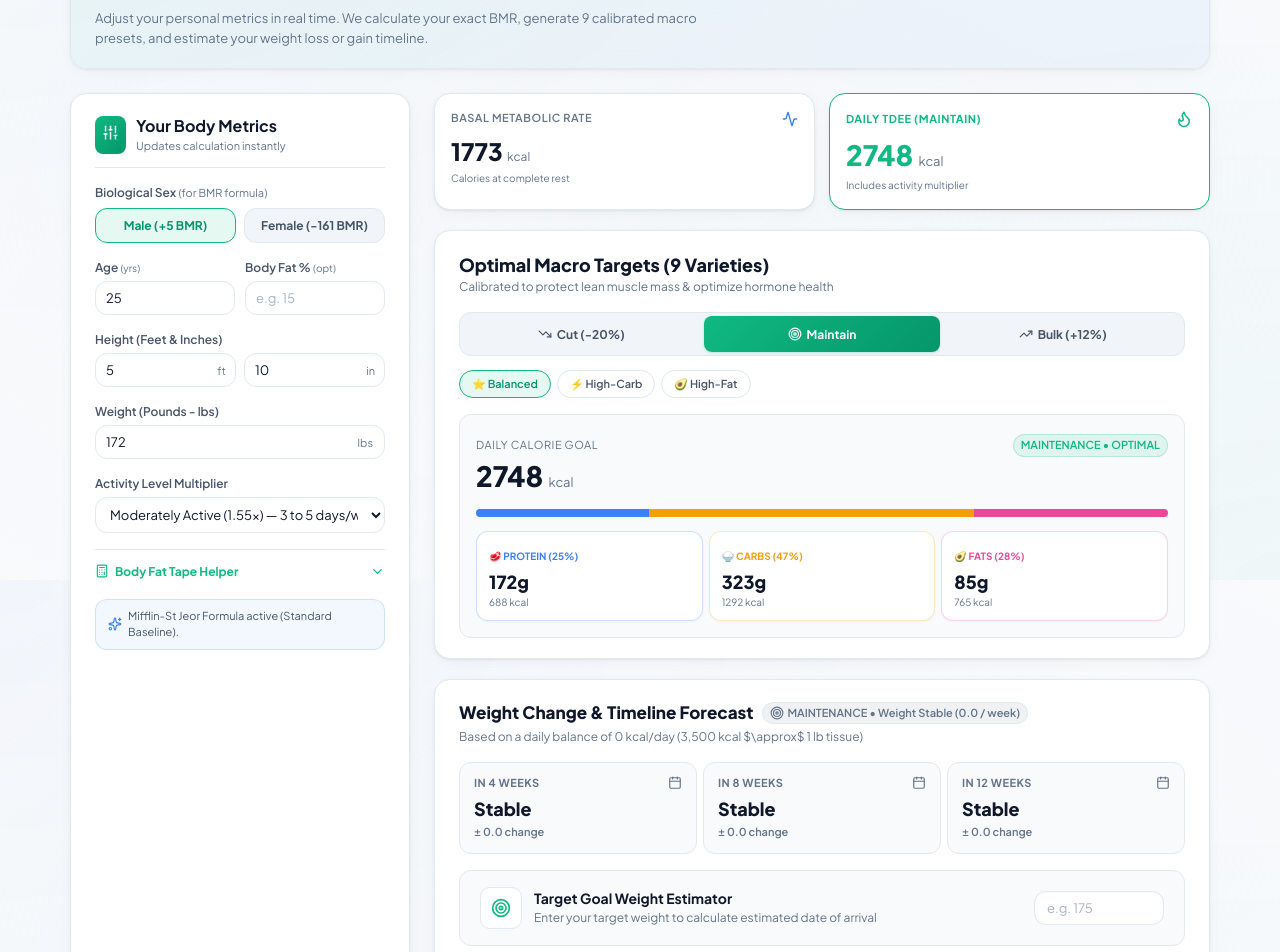
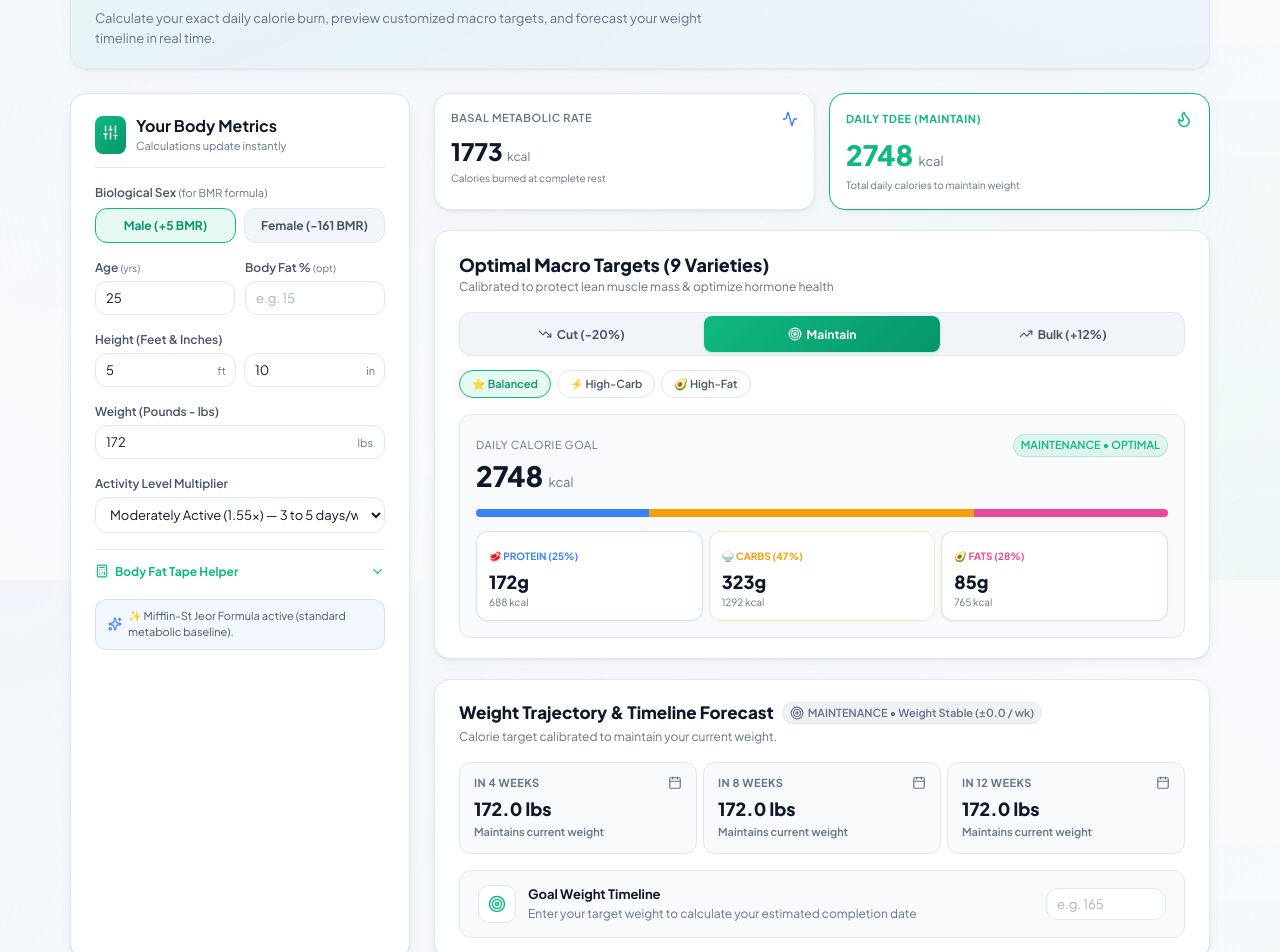
Before and after one commit to Retrofitt/MacroApp, a React (Vite) app in the folder client/: page / in a window 1280 px wide. Shown: the part 220-1172 px from the top of the page. Built offline with nearby package versions, Linux system fonts and the light colour scheme; no server answers.

Commit message:
refactor: polish UX copy, timeline descriptions, and metric subtitles for seamless user experience

```diff
--- a/client/src/components/LiveTDEECalculator.tsx
+++ b/client/src/components/LiveTDEECalculator.tsx
@@ -180,7 +180,7 @@ export const LiveTDEECalculator: React.FC<LiveTDEECalculatorProps> = ({
             Calculate Your Total Daily Energy Expenditure (TDEE)
           </h1>
           <p style={{ color: 'var(--text-muted)', fontSize: '13px', lineHeight: '1.5' }}>
-            Adjust your personal metrics in real time. We calculate your exact BMR, generate 9 calibrated macro presets, and estimate your weight loss or gain timeline.
+            Calculate your exact daily calorie burn, preview customized macro targets, and forecast your weight timeline in real time.
           </p>
         </div>
 
@@ -211,7 +211,7 @@ export const LiveTDEECalculator: React.FC<LiveTDEECalculatorProps> = ({
             </div>
             <div>
               <h2 style={{ fontSize: '16px', fontWeight: '700', color: 'var(--text-main)' }}>Your Body Metrics</h2>
-              <p style={{ fontSize: '11px', color: 'var(--text-muted)' }}>Updates calculation instantly</p>
+              <p style={{ fontSize: '11px', color: 'var(--text-muted)' }}>Calculations update instantly</p>
             </div>
           </div>
 
@@ -430,7 +430,7 @@ export const LiveTDEECalculator: React.FC<LiveTDEECalculatorProps> = ({
               {showAdvanced && (
                 <div style={{ marginTop: '10px', display: 'flex', flexDirection: 'column', gap: '10px', background: 'var(--bg-primary)', padding: '12px', borderRadius: 'var(--radius-md)', border: '1px solid var(--border-light)' }}>
                   <div style={{ fontSize: '11px', color: 'var(--text-muted)' }}>
-                    Estimate body fat via <strong>US Navy Tape Equation</strong>:
+                    Measure your neck & waist to estimate your body fat % (US Navy equation):
                   </div>
 
                   <div style={{ display: 'grid', gridTemplateColumns: sex === 'female' ? '1fr 1fr 1fr' : '1fr 1fr', gap: '6px' }}>
@@ -494,7 +494,7 @@ export const LiveTDEECalculator: React.FC<LiveTDEECalculatorProps> = ({
               )}
             </div>
 
-            {/* Formula Status Indicator */}
+            {/* Formula Status Callout */}
             <div
               style={{
                 padding: '8px 12px',
@@ -511,8 +511,8 @@ export const LiveTDEECalculator: React.FC<LiveTDEECalculatorProps> = ({
               <Sparkles size={14} style={{ color: 'var(--macro-protein)', flexShrink: 0 }} />
               <span>
                 {tdeeResult.formulaUsed === 'katch_mcardle'
-                  ? 'Katch-McArdle Formula active (Lean Body Mass).'
-                  : 'Mifflin-St Jeor Formula active (Standard Baseline).'}
+                  ? '⚡ Katch-McArdle Formula active (calibrated with Lean Body Mass).'
+                  : '✨ Mifflin-St Jeor Formula active (standard metabolic baseline).'}
               </span>
             </div>
           </div>
@@ -533,7 +533,7 @@ export const LiveTDEECalculator: React.FC<LiveTDEECalculatorProps> = ({
                 {tdeeResult.bmr} <span style={{ fontSize: '12px', color: 'var(--text-muted)', fontWeight: '400' }}>kcal</span>
               </div>
               <div style={{ fontSize: '10px', color: 'var(--text-muted)', marginTop: '2px' }}>
-                Calories at complete rest
+                Calories burned at complete rest
               </div>
             </div>
 
@@ -548,7 +548,7 @@ export const LiveTDEECalculator: React.FC<LiveTDEECalculatorProps> = ({
                 {tdeeResult.tdee} <span style={{ fontSize: '13px', color: 'var(--text-muted)', fontWeight: '400' }}>kcal</span>
               </div>
               <div style={{ fontSize: '10px', color: 'var(--text-muted)', marginTop: '2px' }}>
-                Includes activity multiplier
+                Total daily calories to maintain weight
               </div>
             </div>
 
--- a/client/src/components/TDEECalculatorView.tsx
+++ b/client/src/components/TDEECalculatorView.tsx
@@ -41,7 +41,7 @@ export const TDEECalculatorView: React.FC<TDEECalculatorViewProps> = ({
             {tdeeResult.bmr} <span style={{ fontSize: '12px', color: 'var(--text-muted)', fontWeight: '400' }}>kcal</span>
           </div>
           <div style={{ fontSize: '10px', color: 'var(--text-muted)', marginTop: '2px' }}>
-            Formula: {tdeeResult.formulaUsed === 'katch_mcardle' ? 'Katch-McArdle' : 'Mifflin-St Jeor'}
+            Calories burned at complete rest
           </div>
         </div>
 
@@ -56,7 +56,7 @@ export const TDEECalculatorView: React.FC<TDEECalculatorViewProps> = ({
             {tdeeResult.tdee} <span style={{ fontSize: '13px', color: 'var(--text-muted)', fontWeight: '400' }}>kcal</span>
           </div>
           <div style={{ fontSize: '10px', color: 'var(--text-muted)', marginTop: '2px' }}>
-            Includes activity multiplier
+            Total daily calories to maintain weight
           </div>
         </div>
 
@@ -82,9 +82,9 @@ export const TDEECalculatorView: React.FC<TDEECalculatorViewProps> = ({
       <div className="glass-card responsive-card-padding">
         <div style={{ display: 'flex', justifyContent: 'space-between', alignItems: 'center', flexWrap: 'wrap', gap: '12px', marginBottom: '16px' }}>
           <div>
-            <h2 style={{ fontSize: '18px', fontWeight: '800', color: 'var(--text-main)' }}>Optimal Macro Presets (9 Varieties)</h2>
+            <h2 style={{ fontSize: '18px', fontWeight: '800', color: 'var(--text-main)' }}>Optimal Macro Targets (9 Varieties)</h2>
             <p style={{ color: 'var(--text-muted)', fontSize: '12px' }}>
-              Scientifically calibrated for muscle preservation and metabolic health
+              Calibrated to protect lean muscle mass & optimize energy
             </p>
           </div>
 
--- a/client/src/components/WeightForecastCard.tsx
+++ b/client/src/components/WeightForecastCard.tsx
@@ -35,6 +35,12 @@ export const WeightForecastCard: React.FC<WeightForecastCardProps> = ({
   const isGain = dailyCalorieDifference > 0;
   const isMaintenance = dailyCalorieDifference === 0;
 
+  const goalSubtitle = isMaintenance
+    ? 'Calorie target calibrated to maintain your current weight.'
+    : isLoss
+    ? `Estimated fat loss pace at a deficit of ${Math.abs(dailyCalorieDifference)} kcal/day.`
+    : `Estimated lean muscle growth pace at a surplus of ${dailyCalorieDifference} kcal/day.`;
+
   return (
     <div
       className="glass-card responsive-card-padding"
@@ -47,7 +53,7 @@ export const WeightForecastCard: React.FC<WeightForecastCardProps> = ({
         <div>
           <div style={{ display: 'flex', alignItems: 'center', gap: '8px', flexWrap: 'wrap' }}>
             <h3 style={{ fontSize: '17px', fontWeight: '800', color: 'var(--text-main)' }}>
-              Weight Change & Timeline Forecast
+              Weight Trajectory & Timeline Forecast
             </h3>
             <span
               className="badge"
@@ -62,7 +68,7 @@ export const WeightForecastCard: React.FC<WeightForecastCardProps> = ({
             </span>
           </div>
           <p style={{ color: 'var(--text-muted)', fontSize: '12px', marginTop: '2px' }}>
-            Based on a daily {isLoss ? 'deficit' : isGain ? 'surplus' : 'balance'} of {Math.abs(dailyCalorieDifference)} kcal/day (3,500 kcal $\approx$ 1 lb tissue)
+            {goalSubtitle}
           </p>
         </div>
       </div>
@@ -90,7 +96,7 @@ export const WeightForecastCard: React.FC<WeightForecastCardProps> = ({
             </div>
 
             <div style={{ fontSize: '18px', fontWeight: '800', color: 'var(--text-main)', marginTop: '2px' }}>
-              {isMaintenance ? 'Stable' : milestone.projectedWeightDisplay}
+              {milestone.projectedWeightDisplay}
             </div>
 
             <div
@@ -100,7 +106,7 @@ export const WeightForecastCard: React.FC<WeightForecastCardProps> = ({
                 color: isLoss ? '#059669' : isGain ? 'var(--macro-protein)' : 'var(--text-muted)',
               }}
             >
-              {isMaintenance ? '± 0.0 change' : `${milestone.totalChangeDisplay} from today`}
+              {isMaintenance ? 'Maintains current weight' : `${milestone.totalChangeDisplay} total change`}
             </div>
           </div>
         ))}
@@ -112,12 +118,12 @@ export const WeightForecastCard: React.FC<WeightForecastCardProps> = ({
           background: 'var(--bg-primary)',
           border: '1px solid var(--border-light)',
           borderRadius: 'var(--radius-md)',
-          padding: '16px 20px',
+          padding: '14px 18px',
           display: 'flex',
           justifyContent: 'space-between',
           alignItems: 'center',
           flexWrap: 'wrap',
-          gap: '16px',
+          gap: '14px',
         }}
       >
         <div style={{ display: 'flex', alignItems: 'center', gap: '12px' }}>
@@ -125,34 +131,34 @@ export const WeightForecastCard: React.FC<WeightForecastCardProps> = ({
             style={{
               background: 'var(--bg-surface)',
               border: '1px solid var(--border-light)',
-              padding: '10px',
+              padding: '9px',
               borderRadius: '10px',
               display: 'flex',
               color: 'var(--color-accent)',
             }}
           >
-            <Target size={20} />
+            <Target size={18} />
           </div>
           <div>
-            <div style={{ fontSize: '14px', fontWeight: '700', color: 'var(--text-main)' }}>
-              Target Goal Weight Estimator
+            <div style={{ fontSize: '13px', fontWeight: '700', color: 'var(--text-main)' }}>
+              Goal Weight Timeline
             </div>
             <div style={{ fontSize: '12px', color: 'var(--text-muted)' }}>
-              Enter your target weight to calculate estimated date of arrival
+              Enter your target weight to calculate your estimated completion date
             </div>
           </div>
         </div>
 
-        <div style={{ display: 'flex', alignItems: 'center', gap: '12px', flexWrap: 'wrap' }}>
-          <div style={{ width: '130px' }}>
+        <div style={{ display: 'flex', alignItems: 'center', gap: '10px', flexWrap: 'wrap' }}>
+          <div style={{ width: '120px' }}>
             <input
               type="number"
               step="0.5"
-              placeholder={`e.g. ${isImperial ? '175' : '75'}`}
+              placeholder={`e.g. ${isImperial ? '165' : '75'}`}
               value={targetWeightInput}
               onChange={(e) => setTargetWeightInput(e.target.value)}
               className="input-field"
-              style={{ padding: '8px 12px', fontSize: '13px' }}
+              style={{ padding: '7px 10px', fontSize: '13px' }}
             />
           </div>
 
@@ -161,26 +167,26 @@ export const WeightForecastCard: React.FC<WeightForecastCardProps> = ({
               style={{
                 display: 'inline-flex',
                 alignItems: 'center',
-                gap: '8px',
-                padding: '8px 14px',
+                gap: '6px',
+                padding: '7px 12px',
                 borderRadius: 'var(--radius-md)',
                 background: forecast.targetGoalForecast.isFeasible ? 'rgba(16, 185, 129, 0.1)' : 'rgba(239, 68, 68, 0.1)',
                 border: forecast.targetGoalForecast.isFeasible ? '1px solid rgba(16, 185, 129, 0.25)' : '1px solid rgba(239, 68, 68, 0.25)',
-                fontSize: '13px',
+                fontSize: '12px',
                 fontWeight: '600',
                 color: forecast.targetGoalForecast.isFeasible ? '#059669' : 'var(--danger-text)',
               }}
             >
               {forecast.targetGoalForecast.isFeasible ? (
                 <>
-                  <Clock size={16} />
+                  <Clock size={15} />
                   <span>
-                    ~{forecast.targetGoalForecast.weeksNeeded} Weeks (Arrive: {forecast.targetGoalForecast.estimatedDate})
+                    ~{forecast.targetGoalForecast.weeksNeeded} Weeks (Target: {forecast.targetGoalForecast.estimatedDate})
                   </span>
                 </>
               ) : (
                 <>
-                  <AlertCircle size={16} />
+                  <AlertCircle size={15} />
                   <span>{forecast.targetGoalForecast.estimatedDate}</span>
                 </>
               )}
--- a/client/src/utils/tdeeCalculator.ts
+++ b/client/src/utils/tdeeCalculator.ts
@@ -184,7 +184,7 @@ export const calculateWeightForecast = (
 
   const rateDescription =
     weeklyRate === 0
-      ? 'Weight Stable (0.0 / week)'
+      ? 'Weight Stable (±0.0 / wk)'
       : `${weeklyRate > 0 ? '+' : ''}${weeklyRate.toFixed(2)} ${unitLabel} / week`;
 
   // Target Goal Calculator
@@ -208,9 +208,14 @@ export const calculateWeightForecast = (
         isFeasible: true,
       };
     } else {
+      const helpfulHint =
+        deltaNeeded < 0
+          ? 'Switch goal to Cutting to calculate weight loss'
+          : 'Switch goal to Bulking to calculate weight gain';
+
       targetGoalForecast = {
         weeksNeeded: 0,
-        estimatedDate: 'Goal direction opposite of current calorie trajectory',
+        estimatedDate: helpfulHint,
         isFeasible: false,
       };
     }
```
